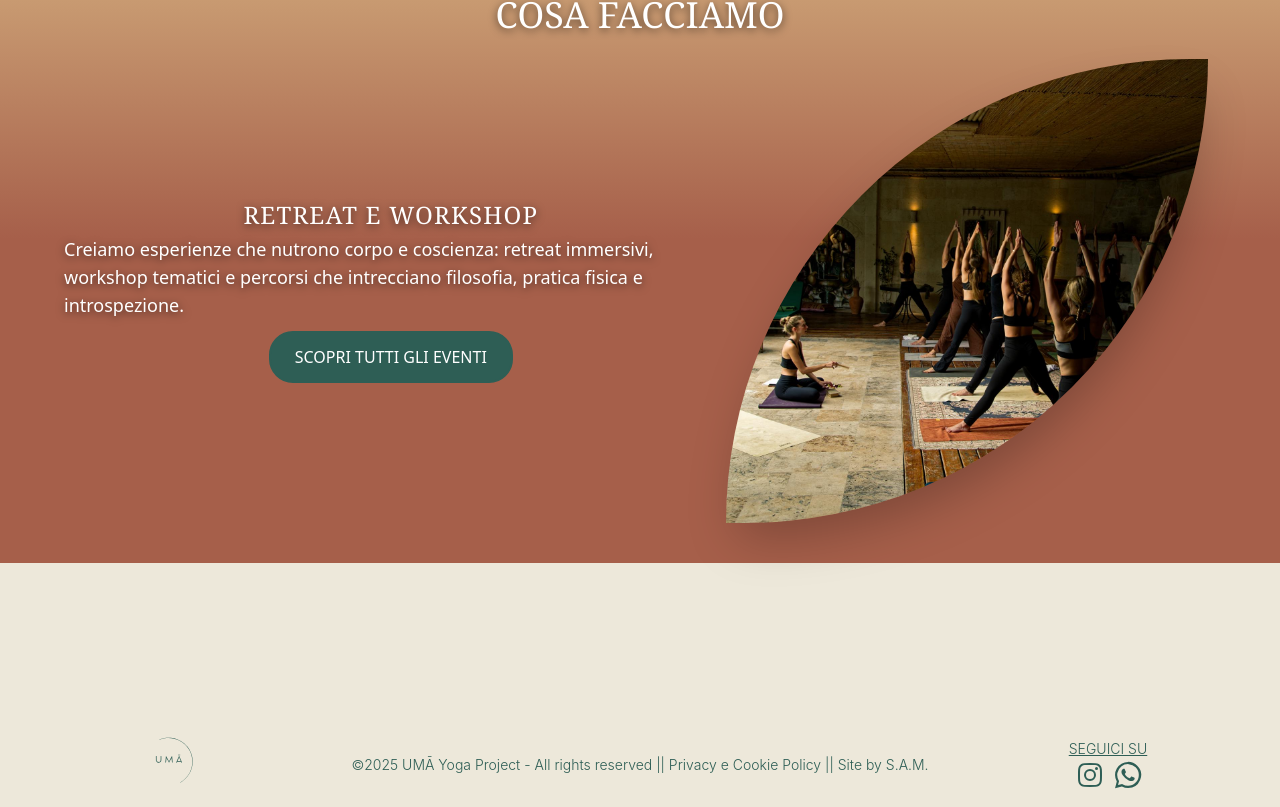
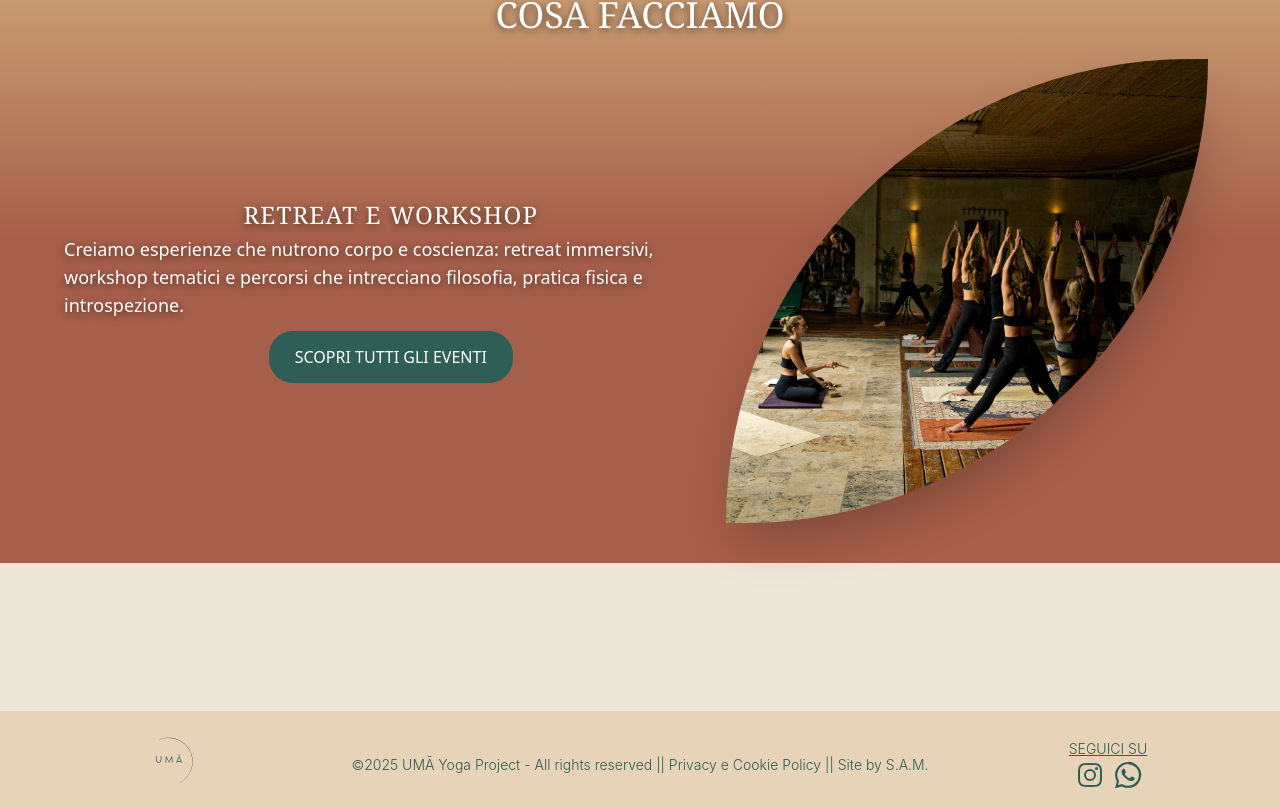
Before and after one commit to asorbellini/static-uma-yoga, a React (Vite) app: page / in a window 1280 px wide. Shown: the part 1685-2492 px from the top of the page. Built offline with nearby package versions, Linux system fonts and the light colour scheme.

Commit message:
Footer modularization and improve bg-color

```diff
--- a/src/App.jsx
+++ b/src/App.jsx
@@ -4,6 +4,7 @@ import { Suspense, lazy } from "react";
 import Header from "./components/Header.jsx"
 import ScrollToTopOnRouteChange from "./components/ScrollToTopOnRouteChange.jsx"
 import { PageLoading } from "./components/LoadingFootPrints.jsx"
+import Footer from "./components/Footer.jsx"
 
 const Home = lazy(() => import("./pages/Home.jsx"));
 // const Classes = lazy(() => import("./pages/Classes"));
@@ -37,6 +38,7 @@ function App() {
           {/* <Route path="/events" element={<Events />} />        */}
         </Routes>
       </Suspense>
+      <Footer />
     </Router>
   )
 }
--- a/src/components/Footer.jsx
+++ b/src/components/Footer.jsx
@@ -3,7 +3,7 @@ import UmaLogo from "./Logo";
 
 function Footer() {
   return (
-    <footer className="bg-claro text-center p-4 text-sm text-oscuro">
+    <footer className="bg-dorado/55 text-center p-4 text-sm text-oscuro">
       <div className="flex sm:flex-row flex-col-reverse items-center space-y-3">
         <div className="hidden sm:flex sm:basis-1/4 justify-center items-center">
             <UmaLogo colorFill='#2E5E55'classname="w-12 h-12"/>
--- a/src/pages/About.jsx
+++ b/src/pages/About.jsx
@@ -3,7 +3,6 @@ import HeroAbout from "../components/HeroAbout";
 import ScrollToTop from "../components/ScrollToTop";
 import AboutUmaSummary from "../components/AboutUmaSummary";
 import ToRetreateWorkshop from "../components/ToRetreateWorkshop.jsx"
-import Footer from "../components/Footer"
 
 
 function About() {
@@ -13,7 +12,6 @@ function About() {
       <HeroAbout />
       <AboutUmaSummary />
       <ToRetreateWorkshop />
-      <Footer />
     </div>
   );
 }
--- a/src/pages/Anubhuti.jsx
+++ b/src/pages/Anubhuti.jsx
@@ -3,7 +3,6 @@ import HeroComponent from "../components/HeroComponent.jsx"
 import imgAnubhuti from "../assets/images/Anubhuti/Anubhuti.png"
 import logoAnubhuti from "../assets/images/LogoAnubhuti.png"
 import ToRetreateWorkshop from "../components/ToRetreateWorkshop.jsx"
-import Footer from "../components/Footer"
 import ScrollToTop from "../components/ScrollToTop.jsx"
 import { useRevealOnScroll } from "../hooks/useRevealHook.jsx"
 
@@ -79,7 +78,6 @@ function Anubhuti() {
             {/* GALERÍA DE IMÁGENES */}
             {/* SECCIÓN DE EVENTOS */}
             <ToRetreateWorkshop />
-            <Footer />
         </div>
     );
     }
--- a/src/pages/Home.jsx
+++ b/src/pages/Home.jsx
@@ -1,7 +1,6 @@
 
 import Hero from "../components/Hero.jsx"
 import NewSetter from "../components/NewSetter.jsx"
-import Footer from "../components/Footer.jsx"
 import ScrollToTop from "../components/ScrollToTop.jsx"
 import UmaSummary from "../components/UmaSummary.jsx"
 
@@ -12,7 +11,6 @@ function Home() {
       <ScrollToTop />
       <UmaSummary />
       <NewSetter />
-      <Footer />
     </div>
   )
 }
--- a/src/pages/MemberDetail.jsx
+++ b/src/pages/MemberDetail.jsx
@@ -3,7 +3,6 @@ import { useState, useEffect, useRef } from "react"
 import { useParams } from "react-router-dom"
 import members from "../data/members.json"
 import { ArrowDown, ArrowUp, InstagramIcon } from "../components/Icons"
-import Footer from "../components/Footer.jsx"
 import ToRetreateWorkshop from "../components/ToRetreateWorkshop.jsx"
 import ScrollToTop from "../components/ScrollToTop.jsx"
 import imageUrlNavakaranaVinyasa from "../assets/images/NavakaranaVinyasa.png"
@@ -223,7 +222,6 @@ function MemberDetail(){
                 </section>
             }
             <ToRetreateWorkshop />
-            <Footer />
         </div>
     )
 }
--- a/src/pages/NavakaranaVinyasa.jsx
+++ b/src/pages/NavakaranaVinyasa.jsx
@@ -11,7 +11,6 @@ import navak7 from "../assets/images/Navakarana/navak7.png"
 import logoNavakarana from "../assets/images/LogoNavakarana.png"
 import NavakaranaSummary from "../components/NavakaranaSummary.jsx";
 import ToRetreateWorkshop from "../components/ToRetreateWorkshop.jsx";
-import Footer from "../components/Footer.jsx";
 
 
 const NavakaranaImages = [
@@ -64,7 +63,6 @@ function NavakaranaVinyasa() {
           <HorizontalGallery images={NavakaranaImages}/>
         </div>
         <ToRetreateWorkshop />
-        <Footer />
     </div>
   );
 }
--- a/src/pages/Press.jsx
+++ b/src/pages/Press.jsx
@@ -1,5 +1,4 @@
 import { useEffect, useState } from "react"
-import Footer from "../components/Footer"
 import { getTextDate } from "../constants"
 
 function LinkPreview({url}) {
@@ -89,7 +88,6 @@ function Press() {
                     </a>
                 </div>
             </div>
-            <Footer />
         </div>
     )
 }
--- a/src/pages/ReWDetail.jsx
+++ b/src/pages/ReWDetail.jsx
@@ -3,7 +3,6 @@ import retreats from "../data/retreats.json"
 import ReviewsCarousel from "../components/ReviewsCarrousel.jsx";
 import { ArrowDown } from "../components/Icons.jsx";
 import {getTextDate} from "../constants/index.js"
-import Footer from "../components/Footer.jsx";
 
 function ReWDetail(){
     const { type, slug } = useParams();
@@ -42,7 +41,6 @@ function ReWDetail(){
                     </section>
                 </div>
             </section>
-            <Footer />
         </div>
     )
 }
--- a/src/pages/RetreateWorkshop.jsx
+++ b/src/pages/RetreateWorkshop.jsx
@@ -1,11 +1,8 @@
 import { useState, useRef } from "react";
-
-import Footer from "../components/Footer"
 import HeroReW from "../components/HeroReW"
 import NewSetter from "../components/NewSetter"
 import ScrollToTop from "../components/ScrollToTop"
 import retreats from "../data/retreats.json"
-import { ArrowDown } from "../components/Icons.jsx"
 import { getTextDate } from "../constants/index.js"
 import {useRevealOnScroll} from "../hooks/useRevealHook.jsx"
 
@@ -163,7 +160,6 @@ function RetreateWorkshop() {
                     </div>
                 </section>
             <NewSetter />
-            <Footer />
         </div>
     )
 }
```
